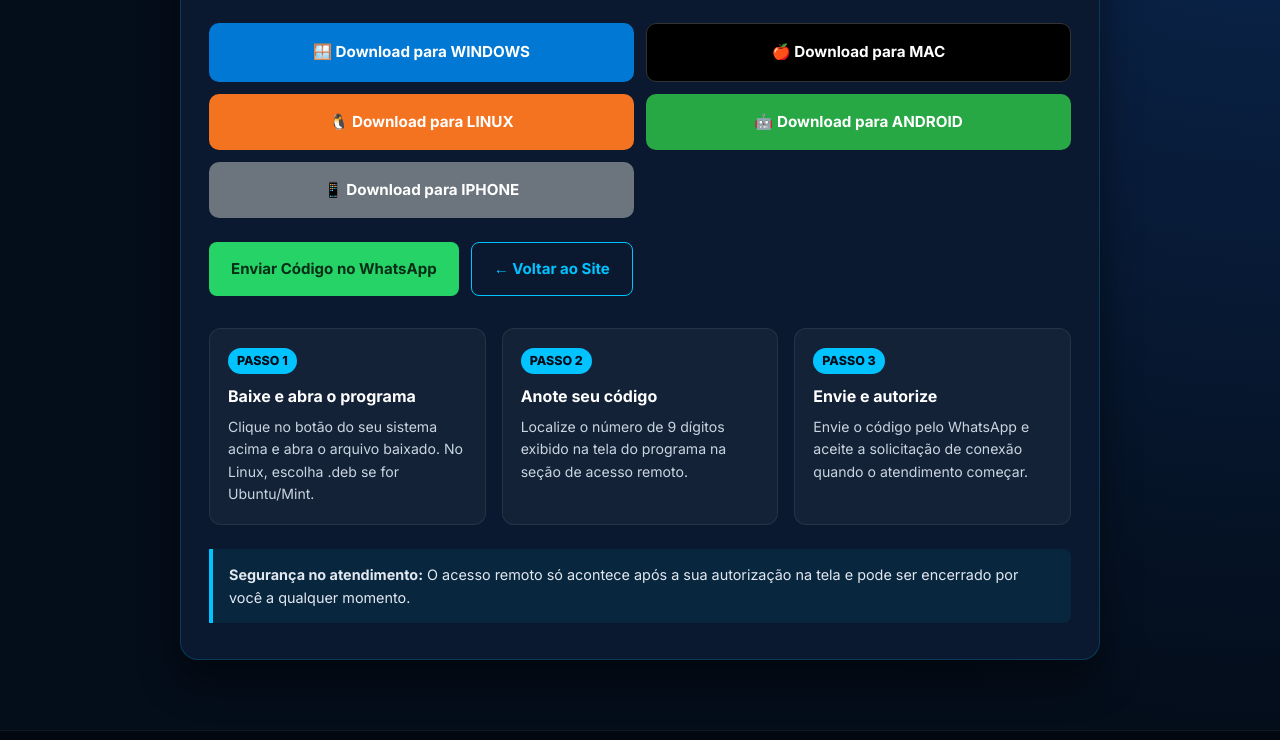
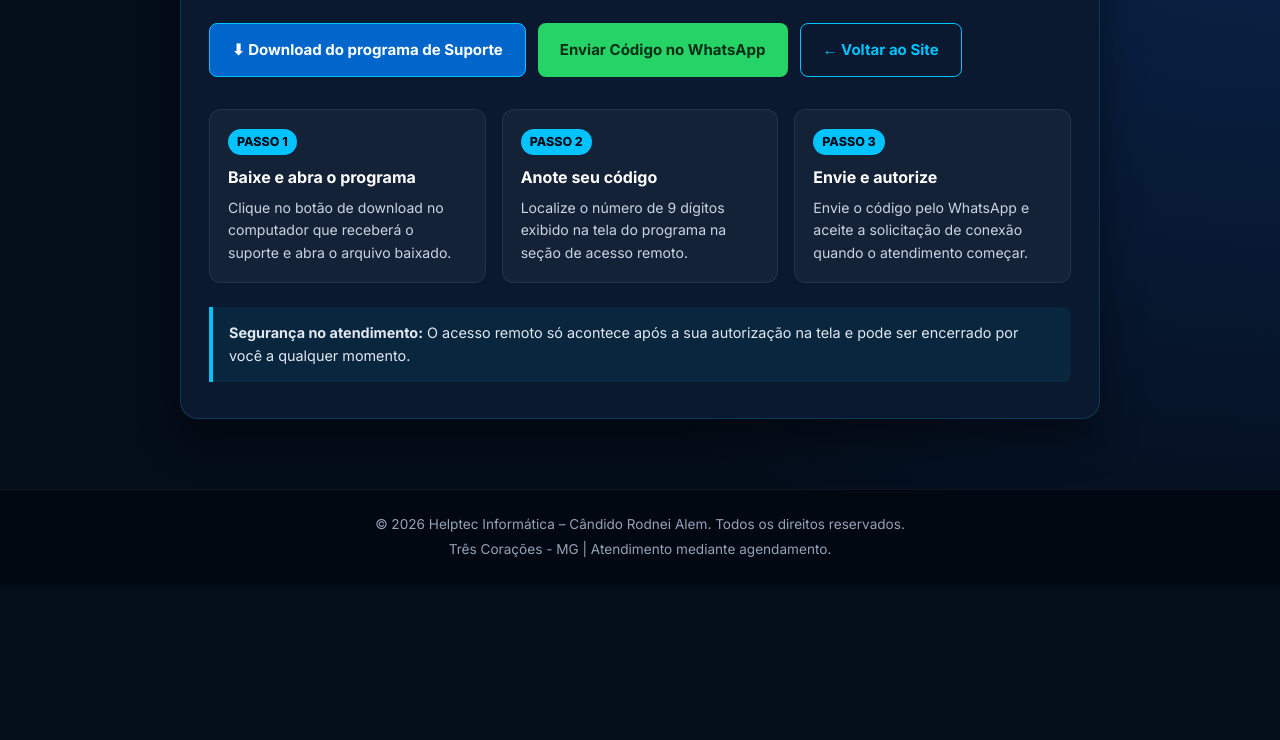
Before and after one commit to candidorodnei-droid/HELPTEC-INFORMATICA-, a plain HTML site: page suporte.html in a window 1280 px wide. Shown: the part 361-1101 px from the top of the page. After the commit the page ends 946 px from the top, so only its background shows below. Drawn offline with Linux system fonts and the light colour scheme.

Commit message:
Refactor support page layout and content
Removed old download buttons and updated support instructions.

```diff
--- a/suporte.html
+++ b/suporte.html
@@ -210,35 +210,6 @@
       background: rgba(0, 195, 255, 0.1);
     }
 
-    /* System buttons */
-    .download-grid {
-      display: grid;
-      grid-template-columns: 1fr 1fr;
-      gap: 12px;
-      margin-bottom: 24px;
-    }
-
-    .btn-os {
-      display: flex;
-      align-items: center;
-      justify-content: center;
-      gap: 8px;
-      padding: 16px 12px;
-      border-radius: 10px;
-      font-weight: 700;
-      font-size: 0.95rem;
-      color: #fff;
-      transition: transform 0.2s;
-      text-align: center;
-    }
-
-    .btn-os:hover { transform: translateY(-2px); }
-    .btn-win { background: #0078D4; }
-    .btn-mac { background: #000000; border: 1px solid #333; }
-    .btn-linux { background: #F47321; }
-    .btn-mobile { background: #28a745; }
-    .btn-iphone { background: #6c757d; }
-
     .steps-grid {
       display: grid;
       grid-template-columns: repeat(auto-fit, minmax(220px, 1fr));
@@ -341,10 +312,6 @@
       nav ul.active {
         display: flex;
       }
-
-      .download-grid {
-        grid-template-columns: 1fr;
-      }
     }
   </style>
 </head>
@@ -373,31 +340,16 @@
   <main>
     <div class="container">
       <div class="support-card">
-        <span class="badge">Atendimento à Distância • Windows • Mac • Linux • Android • iPhone</span>
+        <span class="badge">Atendimento à Distância • Windows</span>
         <h1>Central de <span>Suporte Remoto</span></h1>
         <p class="lead">
-          Página exclusiva para clientes com atendimento remoto combinado. Escolha seu sistema abaixo, baixe o programa e siga os passos.
+          Página exclusiva para clientes com atendimento remoto combinado. Baixe o programa de suporte no seu computador Windows e siga os passos abaixo.
         </p>
 
-        <div class="download-grid">
-          <a href="https://github.com/candidorodnei-droid/SUPORTE-HELPTEC/raw/refs/heads/main/AnyDesk.exe" download="AnyDesk.exe" class="btn-os btn-win">
-            🪟 Download para WINDOWS
+        <div class="actions">
+          <a href="https://github.com/candidorodnei-droid/SUPORTE-HELPTEC/raw/refs/heads/main/AnyDesk.exe" download="AnyDesk.exe" class="btn btn-primary">
+            ⬇ Download do programa de Suporte
           </a>
-          <a href="https://anydesk.com/en/downloads/mac-os" target="_blank" rel="noopener noreferrer" class="btn-os btn-mac">
-            🍎 Download para MAC
-          </a>
-          <a href="https://anydesk.com/en/downloads/linux" target="_blank" rel="noopener noreferrer" class="btn-os btn-linux">
-            🐧 Download para LINUX
-          </a>
-          <a href="https://play.google.com/store/apps/details?id=com.anydesk.anydeskandroid" target="_blank" rel="noopener noreferrer" class="btn-os btn-mobile">
-            🤖 Download para ANDROID
-          </a>
-          <a href="https://apps.apple.com/app/anydesk-remote-desktop/id1359040675" target="_blank" rel="noopener noreferrer" class="btn-os btn-iphone">
-            📱 Download para IPHONE
-          </a>
-        </div>
-
-        <div class="actions">
           <a href="https://wa.me/5535997740708?text=Olá%20Cândido!%20Baixei%20o%20programa%20de%20suporte%20remoto%20e%20preciso%20iniciar%20o%20atendimento." target="_blank" rel="noopener noreferrer" class="btn btn-whatsapp">
             Enviar Código no WhatsApp
           </a>
@@ -408,7 +360,7 @@
           <div class="step-box">
             <span class="step-num">PASSO 1</span>
             <h2>Baixe e abra o programa</h2>
-            <p>Clique no botão do seu sistema acima e abra o arquivo baixado. No Linux, escolha .deb se for Ubuntu/Mint.</p>
+            <p>Clique no botão de download no computador que receberá o suporte e abra o arquivo baixado.</p>
           </div>
           <div class="step-box">
             <span class="step-num">PASSO 2</span>
@@ -452,4 +404,4 @@
   </script>
 
 </body>
-</html>
+                </html>
```
